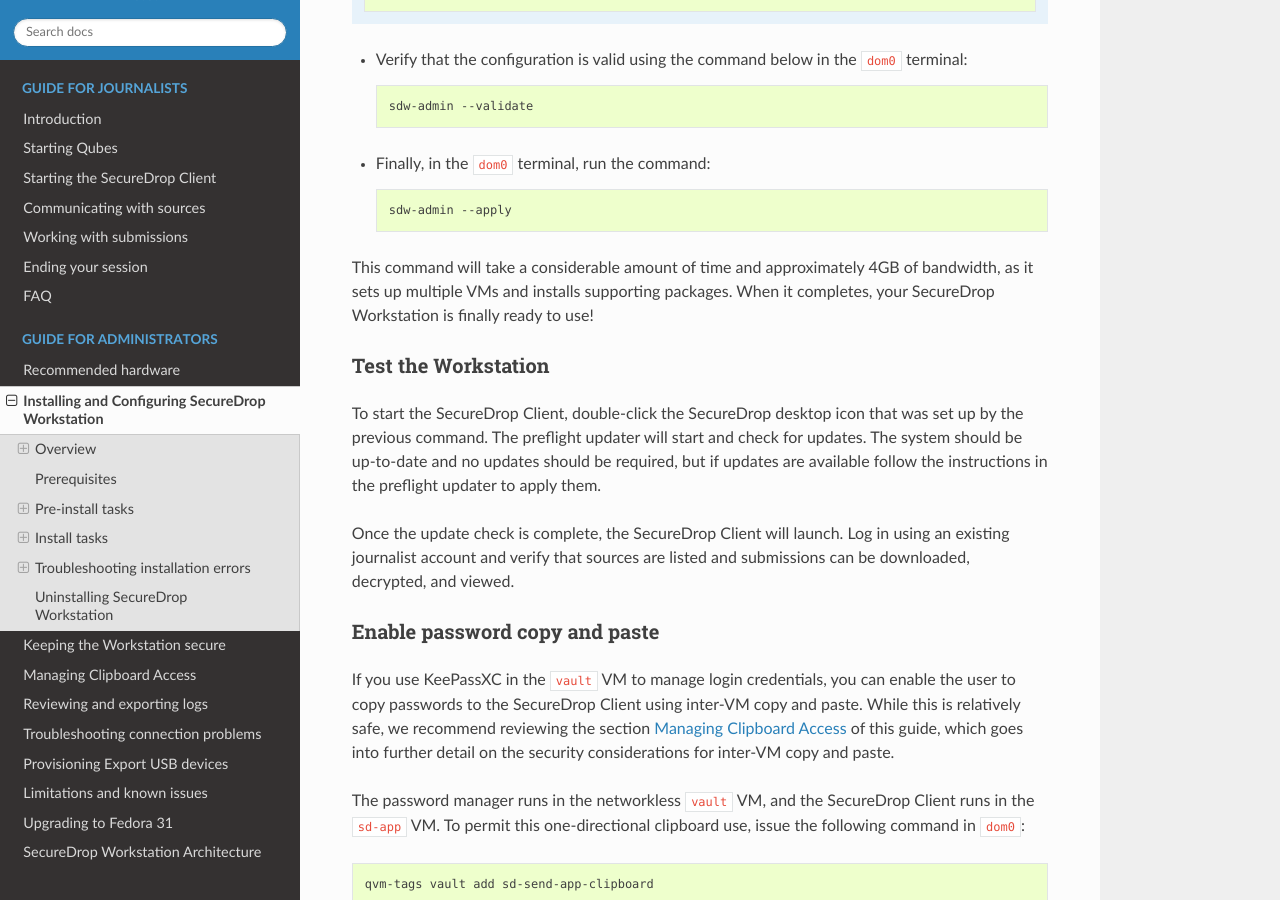
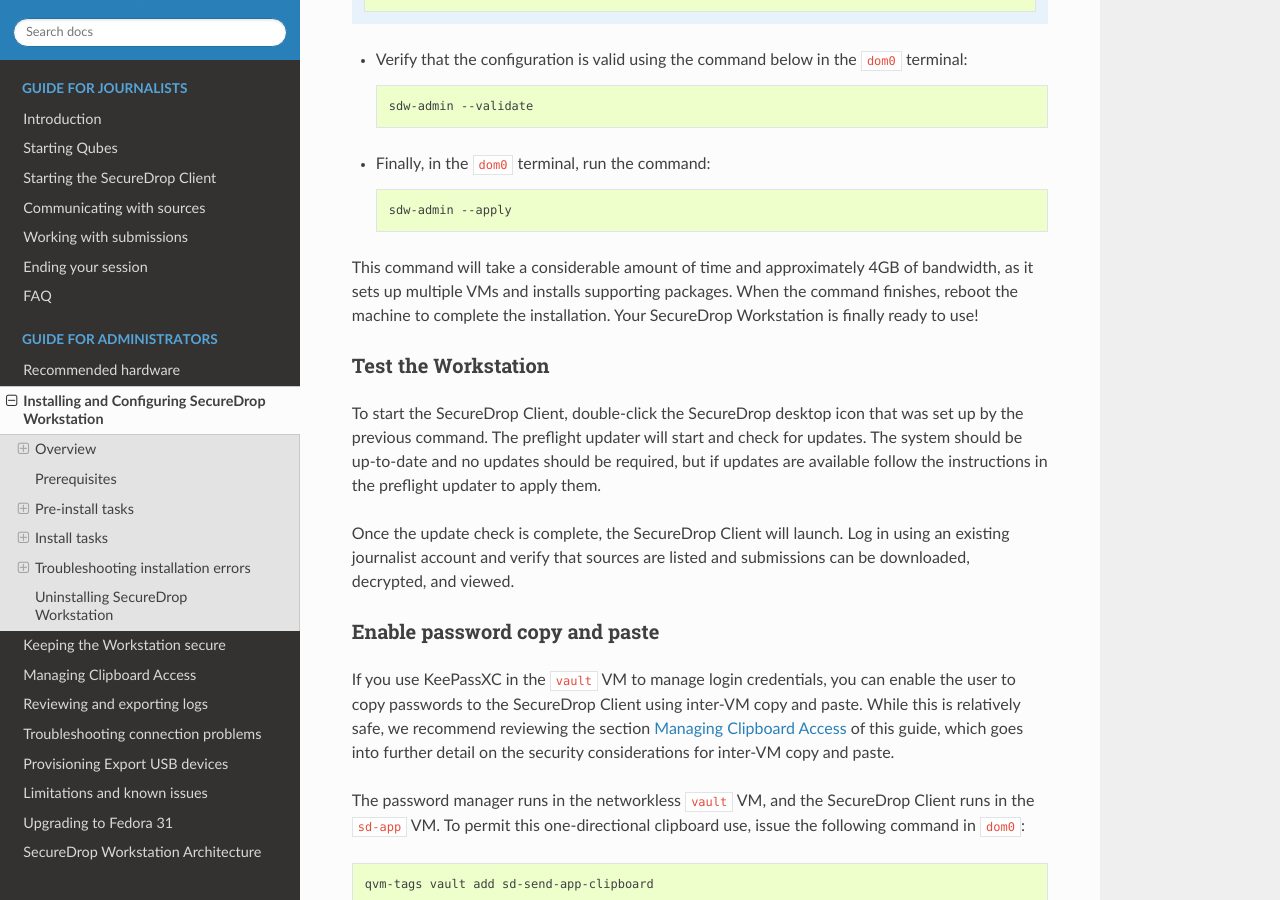
Before and after one commit to freedomofpress/securedrop-workstation-docs, a Sphinx documentation site: the page built from docs/admin/install.rst, in a window 1280 px wide and 900 px high, scrolled down 12411 px. Built offline with Sphinx 7.4.7 and the Read the Docs theme 2.0.0, drawn with Linux system fonts in a browser that asks for light colours.

Commit message:
Recommend reboot after first install
Ensures that all AppVMs and TemplateVMs have been fully rebooted,
prior to first run. Related to QA findings in [0].

[0] https://github.com/freedomofpress/securedrop-workstation/issues/630

```diff
--- a/docs/admin/install.rst
+++ b/docs/admin/install.rst
@@ -427,7 +427,7 @@
 
     sdw-admin --apply
 
-This command will take a considerable amount of time and approximately 4GB of bandwidth, as it sets up multiple VMs and installs supporting packages. When it completes, your SecureDrop Workstation is finally ready to use!
+This command will take a considerable amount of time and approximately 4GB of bandwidth, as it sets up multiple VMs and installs supporting packages. When the command finishes, reboot the machine to complete the installation. Your SecureDrop Workstation is finally ready to use!
 
 Test the Workstation
 ~~~~~~~~~~~~~~~~~~~~
```
